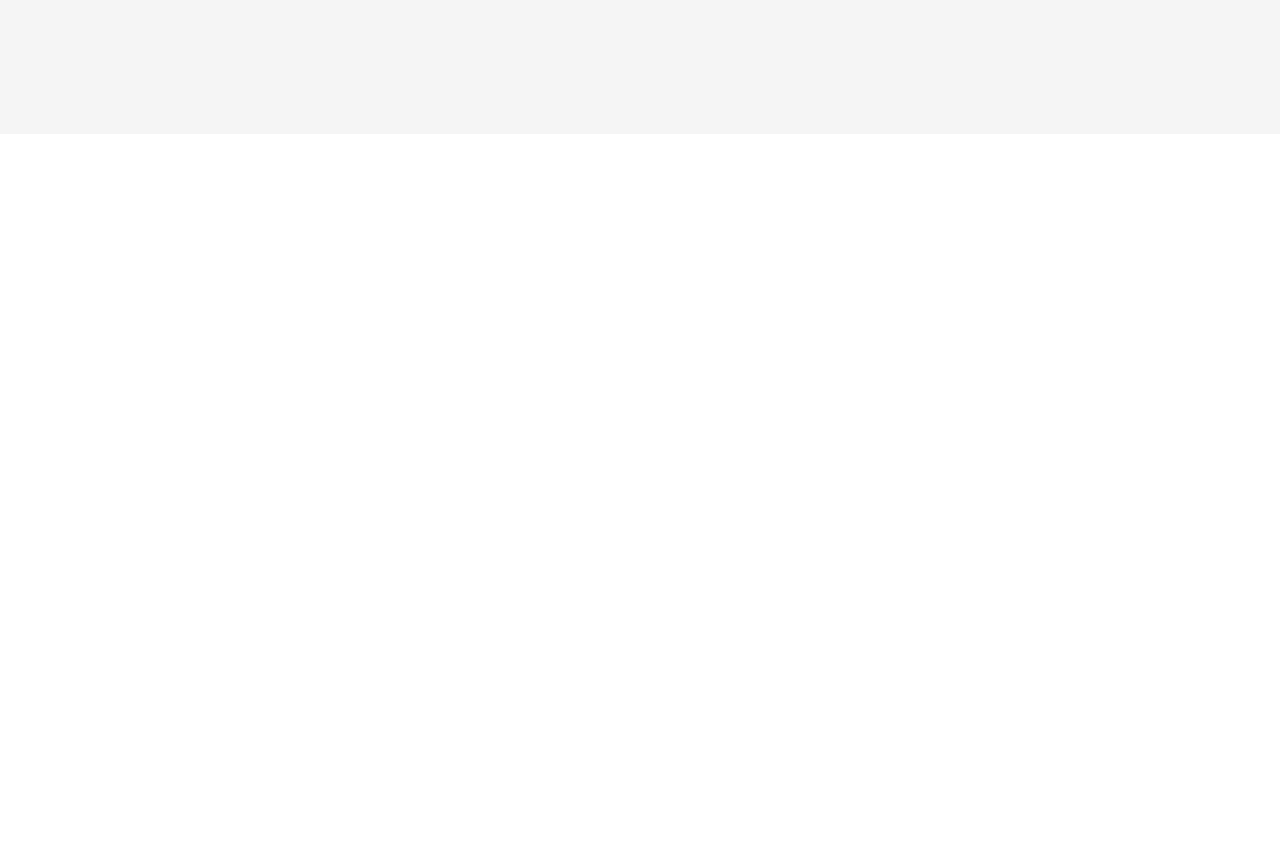
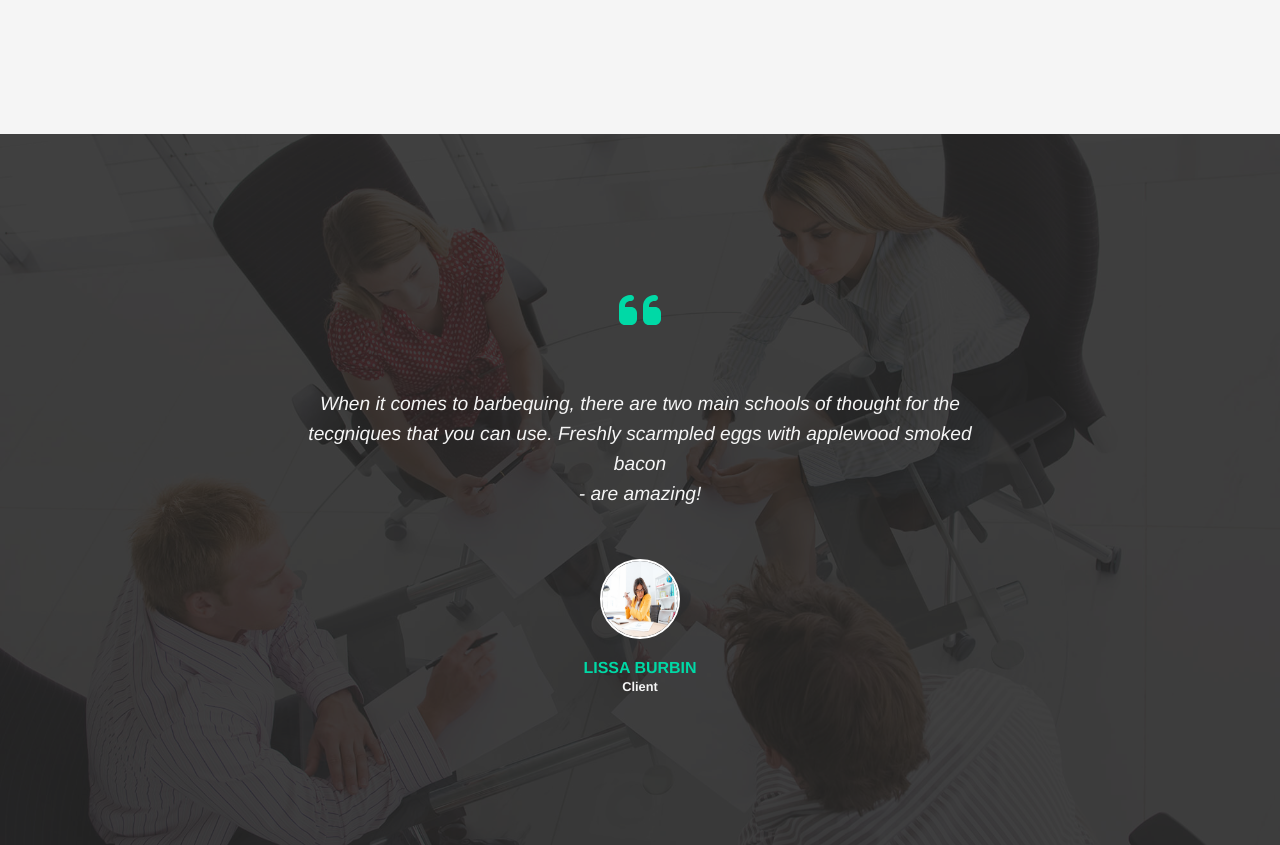
Before and after one commit to mecarm/proj-html-vuejs, a Vue app: page / in a window 1280 px wide. Shown: the part 5620-6465 px from the top of the page. Before the commit the page ends 5754 px from the top, so only its background shows below. Built offline with nearby package versions, Linux system fonts and the light colour scheme.

Commit message:
ReviewSection Completed

```diff
--- a/src/components/MainComp.vue
+++ b/src/components/MainComp.vue
@@ -6,6 +6,7 @@
     <ThirdSection/>
     <FourthSection/>
     <SubscriptionSection/>
+    <ReviewSection/>
   </main>
 </template>
 
@@ -16,6 +17,7 @@ import SecondSection from './SecondSection.vue'
 import ThirdSection from './ThirdSection.vue'
 import FourthSection from './FourthSection.vue'
 import SubscriptionSection from './SubscriptionSection.vue'
+import ReviewSection from './ReviewSection.vue'
 
 export default {
     name: 'MainComp',
@@ -25,7 +27,8 @@ export default {
         SecondSection,
         ThirdSection,
         FourthSection,
-        SubscriptionSection
+        SubscriptionSection,
+        ReviewSection
     },
 
 }
--- /dev/null
+++ b/src/components/ReviewSection.vue
@@ -0,0 +1,78 @@
+<template>
+  <section>
+    <div class="container">
+        <div class="quotation-marks">
+            <font-awesome-icon icon="fa-solid fa-quote-left" />
+        </div>
+        <p>
+            When it comes to barbequing, there are two main schools of thought for the <br> tecgniques that you can use. Freshly scarmpled eggs with applewood smoked bacon <br> - are amazing!
+        </p>
+        <div class="center-circle">
+            <div class="circle">
+                <img src="../assets/images/businesswoman-analysing-document-P8WSNMC-1024x820.jpg" alt="client">
+            </div>
+        </div>
+        <h4>LISSA BURBIN</h4>
+        <span>Client</span>
+
+    </div>
+  </section>
+</template>
+
+<script>
+export default {
+    name: 'ReviewSection'
+}
+</script>
+
+<style lang="scss" scoped>
+@import '../style/style.scss';
+@import url('https://fonts.googleapis.com/css2?family=Ubuntu&family=Varela+Round&display=swap');
+section{
+    background-image: url('../assets/images/four-businesspeople-in-a-boardroom-with-paperwork-PC4V8H4.jpg');
+    background-position: center;
+    background-size: cover;
+    background-repeat: no-repeat;
+    text-align: center;
+}
+.container{
+    padding: 150px 0;
+    background: rgba(39, 39, 39, 0.878);
+    color: whitesmoke;
+    .quotation-marks{
+        font-size: 3rem;
+        color: $primary-brand-color;
+    }
+    p{
+        padding: 50px 300px;
+        font-size: 1.2rem;
+        font-style: italic;
+        line-height: 30px;
+    }
+   .center-circle{
+        @include flex($justify: Both_Center);
+    }
+    .circle{
+        width: 80px;
+        height: 80px;
+        border: 2px solid white;
+        border-radius: 50%;
+
+        img{
+            width: 100%;
+            height: 100%;
+            border-radius: 50%;
+
+        }
+    }
+    h4{
+        color: $primary-brand-color;
+        padding-top: 20px;
+    }
+    span{
+        font-size: 0.8rem;
+        font-weight: bold;
+        color: whitesmoke;
+    }
+}
+</style>
--- a/src/main.js
+++ b/src/main.js
@@ -10,14 +10,14 @@ import App from './App.vue'
   import { FontAwesomeIcon } from '@fortawesome/vue-fontawesome'
 
   /* import specific icons */
-  import { faUserSecret as faUserSecretSolid, faPhone as faPhoneSolid, faMagnifyingGlass, faGaugeHigh, faCloud, faTabletScreenButton, faStopwatch, faCheck } from '@fortawesome/free-solid-svg-icons'
+  import { faUserSecret as faUserSecretSolid, faPhone as faPhoneSolid, faMagnifyingGlass, faGaugeHigh, faCloud, faTabletScreenButton, faStopwatch, faCheck, faQuoteLeft } from '@fortawesome/free-solid-svg-icons'
   /*Import icone regular */
   // import { faFaceSmile } from '@fortawesome/free-regular-svg-icons'
 
   /* IMPORT BRAND ICON */
    import { faFacebookF, faTwitter, faPinterestP } from '@fortawesome/free-brands-svg-icons'
   /* add icons to the library */
-  library.add(faUserSecretSolid,faPhoneSolid, faFacebookF, faTwitter, faPinterestP, faMagnifyingGlass, faGaugeHigh, faCloud, faTabletScreenButton, faStopwatch, faCheck)
+  library.add(faUserSecretSolid,faPhoneSolid, faFacebookF, faTwitter, faPinterestP, faMagnifyingGlass, faGaugeHigh, faCloud, faTabletScreenButton, faStopwatch, faCheck, faQuoteLeft)
 
   /* add font awesome icon component */
   Vue.component('font-awesome-icon', FontAwesomeIcon)
```
